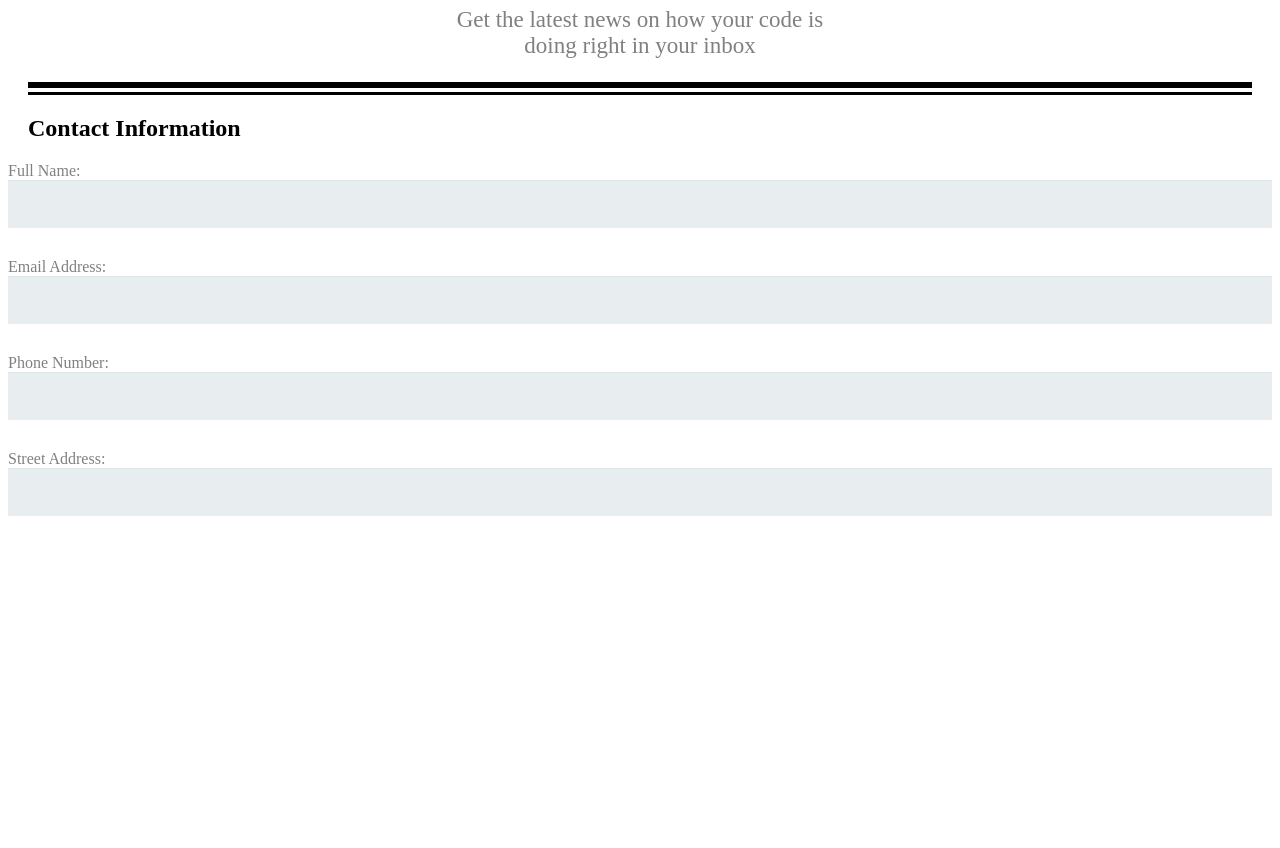
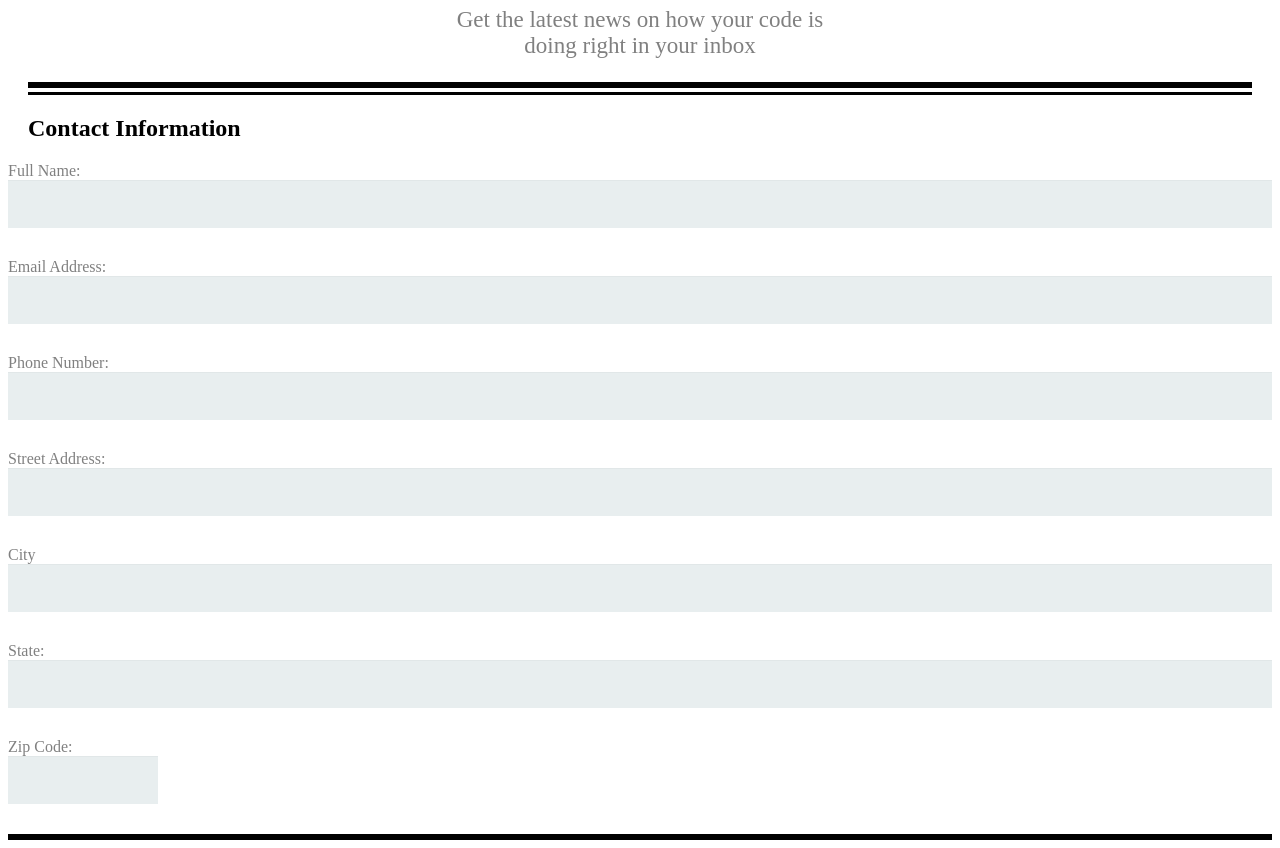
Before and after one commit to nicosuke/registration_form, a plain HTML site: page index.html in a window 1280 px wide. Shown: the part 227-1075 px from the top of the page. Before the commit the page ends 800 px from the top, so only its background shows below. Drawn offline with Linux system fonts and the light colour scheme.

Commit message:
zip done

```diff
--- a/css/styles.css
+++ b/css/styles.css
@@ -53,3 +53,10 @@ select {
   box-shadow: 0 1px 0 rgba(0,0,0,0.03) inset;
   margin-bottom: 30px;
 }
+
+.form {
+    border-bottom: solid 6px black;
+}
+.zip {
+  max-width: 150px;
+}
--- a/index.html
+++ b/index.html
@@ -21,21 +21,31 @@
 <h2>Contact Information</h2>
 </div>
 
-<form action="index.html" method="post"></form>
-  <div>
+<form action="index.html" method="post" class="form">
+
     <label for="name">Full Name:</label>
     <input type="text" id="name" name="user_name">
-<br>
+
     <label for="mail">Email Address:</label>
           <input type="email" id="mail" name="user_email">
-          <br>
+
           <label for="number">Phone Number:</label>
           <input type="number" id="number" name="user_number">
-          <br>
+
           <label for="address">Street Address:</label>
           <input type="text" id="address" name="user_address">
 
+          <label for="city">City</label>
+          <input type="text" id="city" name="user_city">
+
+          <label for="state">State:</label>
+          <input type="text" id="state" name="user_state">
+
+          <label for="zip">Zip Code:</label><br>
+          <input type="number" id="zip" name="user_zip" class="zip">
         </form>
+
+
 
 
 
```
